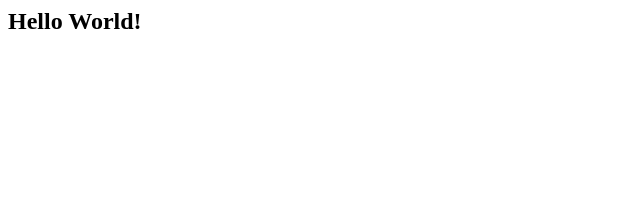
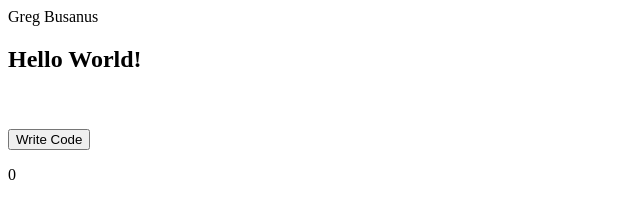
Before and after one commit to Loomf/loomf.github.io, a plain HTML site: page index.html in a window 1280 px wide. Shown: the whole page, without its empty margins (0-640 px from the left). Drawn offline with Linux system fonts and the light colour scheme.

Commit message:
Added button to create "lines of code"

```diff
--- /dev/null
+++ b/game.js
@@ -0,0 +1,6 @@
+var linesOfCode = 0;
+
+function addLines(numLines) {
+		linesOfCode += numLines;
+		document.getElementById("linesOfCode").innerHTML=linesOfCode;
+}
--- a/index.html
+++ b/index.html
@@ -1 +1,10 @@
+<!DOCTYPE html>
+<html>
+<head>Greg Busanus</head>
+<script type="text/javascript" src="game.js"></script>
+<body>
 <h2>Hello World!</h2>
+<br/><br/>
+<button onclick="addLines(1)">Write Code</button> <p id="linesOfCode">0</p>
+</body>
+</html>
```
